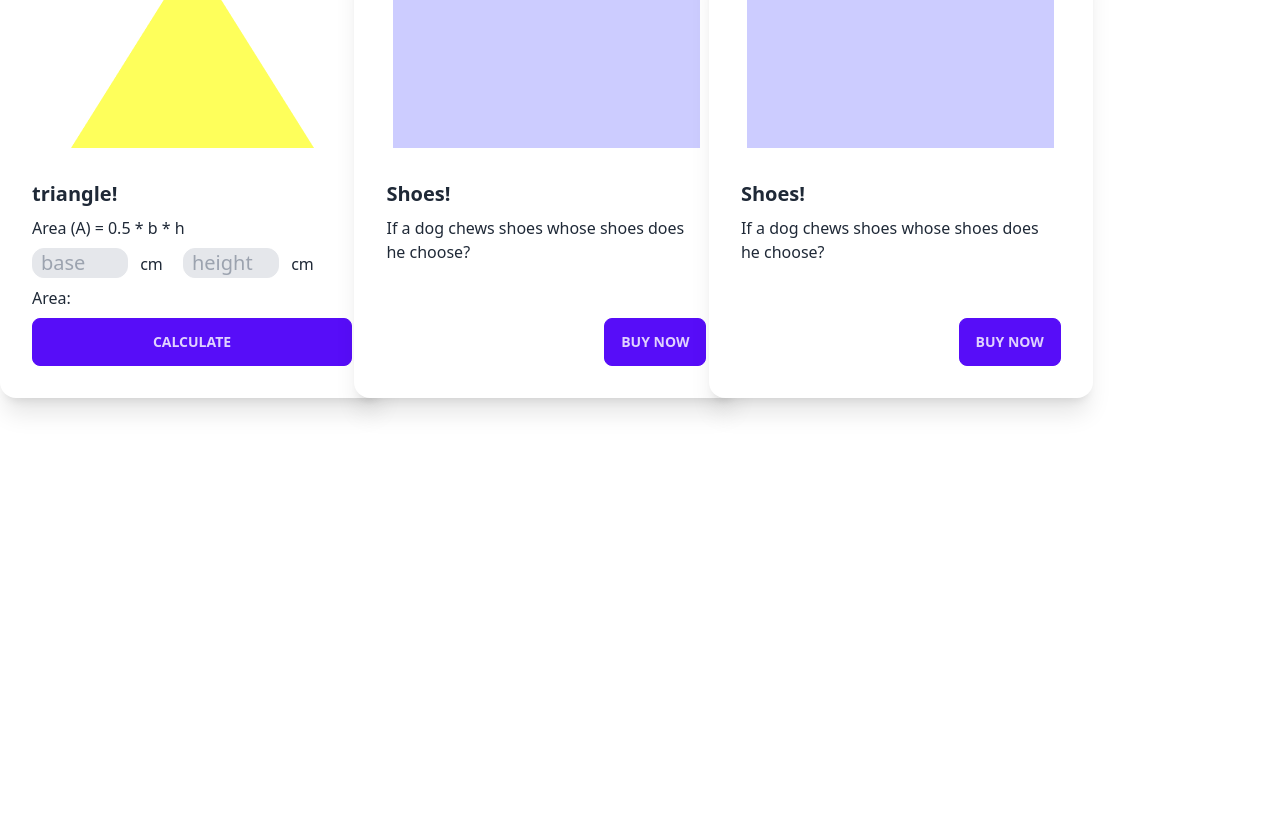
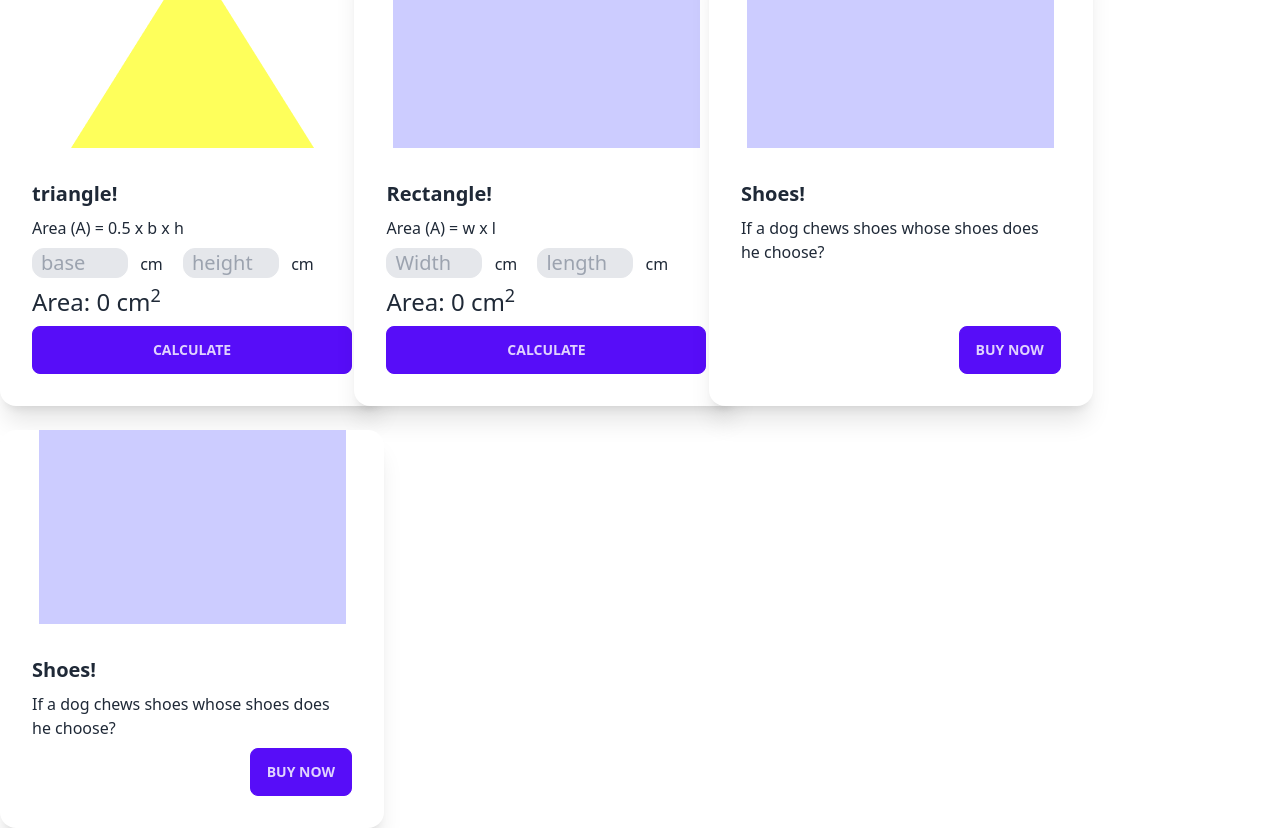
Before and after one commit to Ananda-Das/geometry-genius, a plain HTML site: page index.html in a window 1280 px wide. Shown: the part 46-874 px from the top of the page. Before the commit the page ends 800 px from the top, so only its background shows below. Drawn offline with nearby package versions, Linux system fonts and the light colour scheme.

Commit message:
calculate triangle & rectangle Area

```diff
--- a/index.html
+++ b/index.html
@@ -25,19 +25,39 @@
                     <figure><img src="/images/triangle.png" alt="Rectangle" /></figure>
                     <div class="card-body">
                       <h2 class="card-title">triangle!</h2>
-                      <p>Area (A) = 0.5 * b * h</p>
+                      <p>Area (A) = 0.5 x b x h</p>
                       <p>
                         <input type="text" class="bg-gray-200 border w-24 text-xl px-2 rounded-xl" id="triangle-base" placeholder="base">
                         <span class="ml-2">cm</span>
                         <input type="text" class="ml-4 bg-gray-200 border w-24 text-xl px-2 rounded-xl" id="triangle-height" placeholder="height">
                         <span class="ml-2">cm</span>
                       </p>
-                      <p>Area: <span></span></p>
+                      <p class="text-2xl">Area: <span class="font-medium" id="triangle-area">0 </span>cm<sup>2</sup></p>
                       <div class="card-actions">
                         <button class="btn btn-primary w-full" onclick="calculateTriangleArea()">Calculate</button>
                       </div>
                     </div>
                   </div>
+
+                  <!-- Rectangle-card  -->
+                <div class="card w-96 bg-base-100 shadow-xl">
+                    <figure><img src="/images/rectangle.png" alt="Rectangle" /></figure>
+                    <div class="card-body">
+                      <h2 class="card-title">Rectangle!</h2>
+                      <p>Area (A) = w x l</p>
+                      <p>
+                        <input type="text" class="bg-gray-200 border w-24 text-xl px-2 rounded-xl" id="rectangle-width" placeholder="Width">
+                        <span class="ml-2">cm</span>
+                        <input type="text" class="ml-4 bg-gray-200 border w-24 text-xl px-2 rounded-xl" id="rectangle-length" placeholder="length">
+                        <span class="ml-2">cm</span>
+                      </p>
+                      <p class="text-2xl">Area: <span class="font-medium" id="rectangle-area">0 </span>cm<sup>2</sup></p>
+                      <div class="card-actions">
+                        <button class="btn btn-primary w-full" onclick="calculateRectangleArea()">Calculate</button>
+                      </div>
+                    </div>
+                  </div>
+
                 <!-- second-card  -->
                 <div class="card w-96 bg-base-100 shadow-xl">
                     <figure><img src="/images/rectangle.png" alt="Rectangle" /></figure>
--- a/scripts/area-calculator.js
+++ b/scripts/area-calculator.js
@@ -8,4 +8,29 @@ function calculateTriangleArea(){
     const heightField = document.getElementById('triangle-height');
     const heightValueText = heightField.value;
     const height = parseFloat(heightValueText);
+
+    const area = 0.5 * base * height;
+
+    // show triangle area
+    const areaSpan = document.getElementById('triangle-area');
+    areaSpan.innerText = area;
 }
+
+function calculateRectangleArea(){
+    // get rectangle width
+    const widthField = document.getElementById('rectangle-width');
+    const widthValueText = widthField.value;
+    const width = parseFloat(widthValueText);
+
+    // get recetangle length
+    const lengthField = document.getElementById('rectangle-length');
+    const lengthValueText = lengthField.value;
+    const length = parseFloat(lengthValueText);
+
+    // claculate area
+    const area = width * length;
+
+    // show rectangle area
+    const rectangleAreaSpan = document.getElementById('rectangle-area');
+    rectangleAreaSpan.innerText = area;
+}
```
